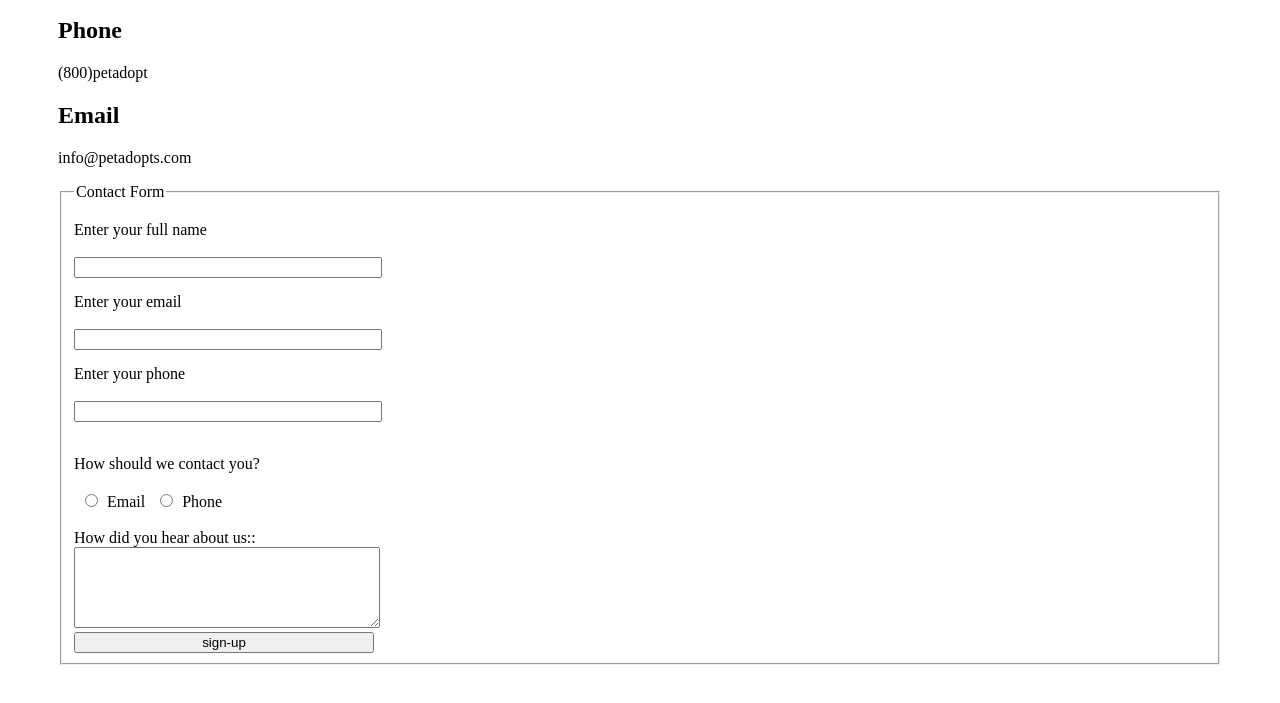
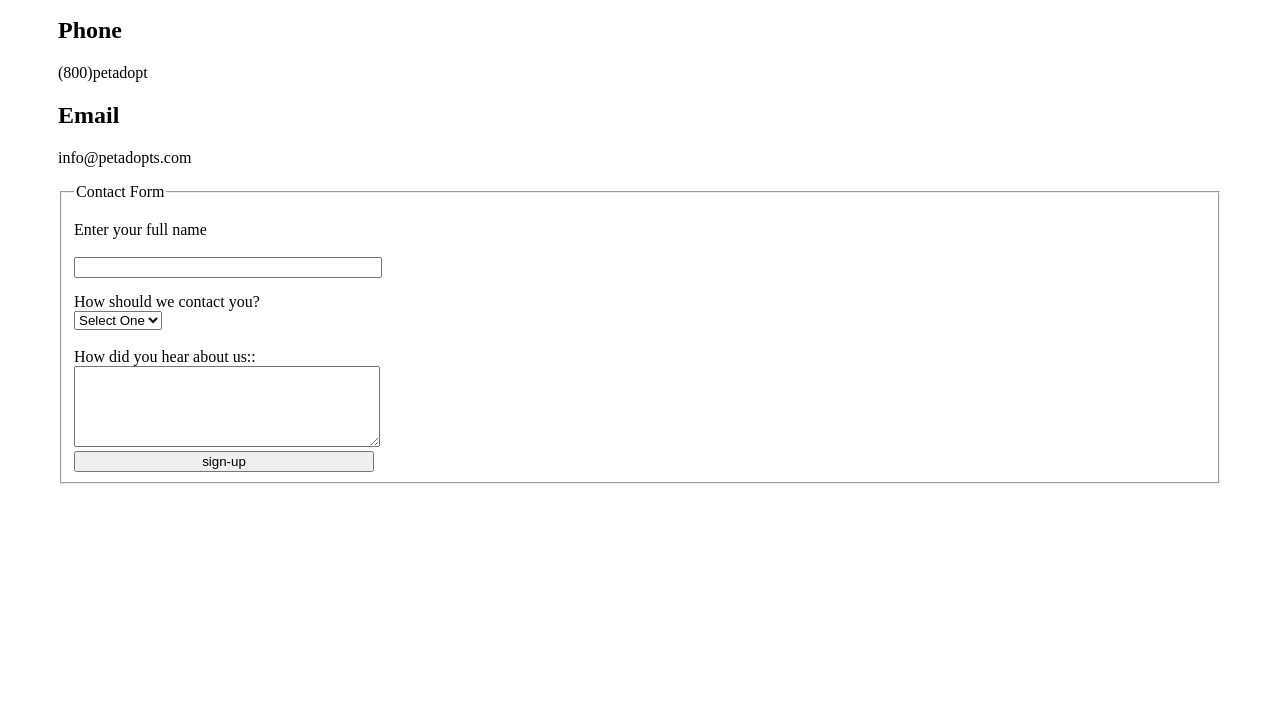
Before and after one commit to erica007/m1-assignment, a plain HTML site: page page2.html in a window 1280 px wide. Shown: the part 655-1358 px from the top of the page. After the commit the page ends 1189 px from the top, so only its background shows below. Drawn offline with Linux system fonts and the light colour scheme.

Commit message:
W4D3 Homework: Add contact box on cantact page

```diff
--- a/page2.html
+++ b/page2.html
@@ -8,7 +8,8 @@
 
 
 </head>
-<body>
+<body id="contact" onload="hidecontactBox()">
+
 <!--Container to wrap everything-->
 <DIV id="container">
 
@@ -59,15 +60,31 @@
 <form action="/contact" method="post">
     <fieldset>
         <legend>Contact Form</legend>
+        <div class="textbox">
         <label>Enter your full name</label><br>
         <input type="text" name="name"><br>
+        <!--
             <label>Enter your email</label><br>
             <input type="email" name="email"><br>
             <label>Enter your phone</label><br>
             <input type="text" name="phone"><br>
-        <br><label>How should we contact you?</label><br>
+        -->
+        </div>
+
+        <div class="dropdown">
+          <label>How should we contact you?</label>
+          <select id="contactMethod" name="contact" onChange="evaluateOption()">
+            <option id="selectone" value="selectone">Select One</option>
+            <option value="email">Email</option>
+            <option value="phone">Phone</option>
+          </select>
+          <div id="contactBox"></div>
+
+        </div>
+        <!--
             <input type="radio" name="email" value="email"/>Email
             <input type="radio" name="phone" value="phone"/>Phone <br/>
+        -->
         <br>How did you hear about us::<br>
         <textarea rows="5" cols="30"></textarea><br>
         <input type="submit" value="sign-up">
@@ -75,5 +92,8 @@
 </form>
 </main> <!--End Main Content-->
 
+<!-- Contact Form Javescripts-->
+<script src="js/contactbox.js"></script>
+
 </body>
 </html>
```
Lines whose indentation alone changed are shown as unchanged.
